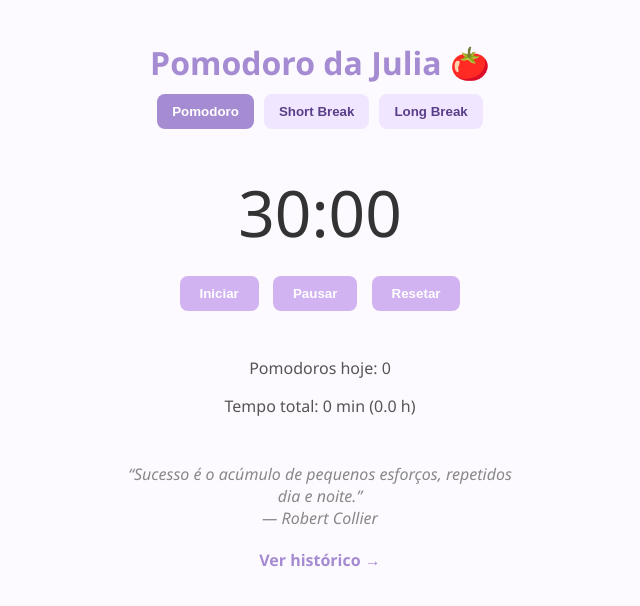
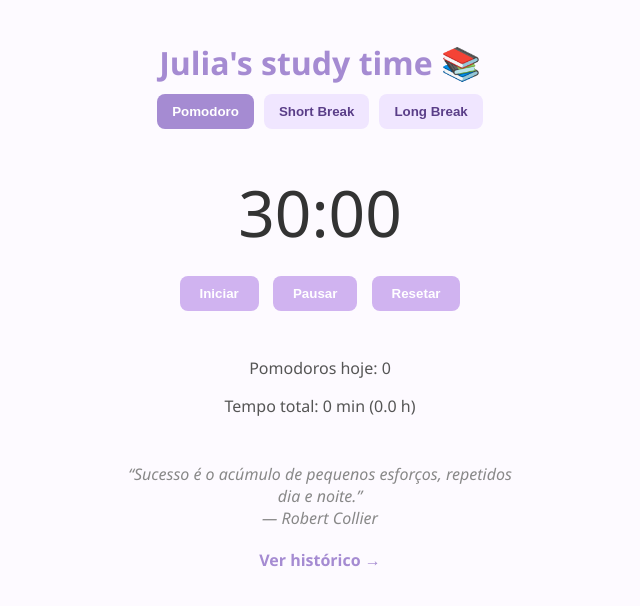
Before and after one commit to Juliaomizzollo/tracker, a plain HTML site: page index.html in a window 1280 px wide. Shown: the whole page, without its empty margins (320-960 px from the left). Drawn offline with Linux system fonts and the light colour scheme.

Commit message:
Update index.html

```diff
--- a/index.html
+++ b/index.html
@@ -85,7 +85,7 @@
   </style>
 </head>
 <body>
-  <h1>Pomodoro da Julia 🍅</h1>
+  <h1>Julia's study time 📚</h1>
 
   <div class="modo">
     <button id="btnpomodoro">Pomodoro</button>
```
